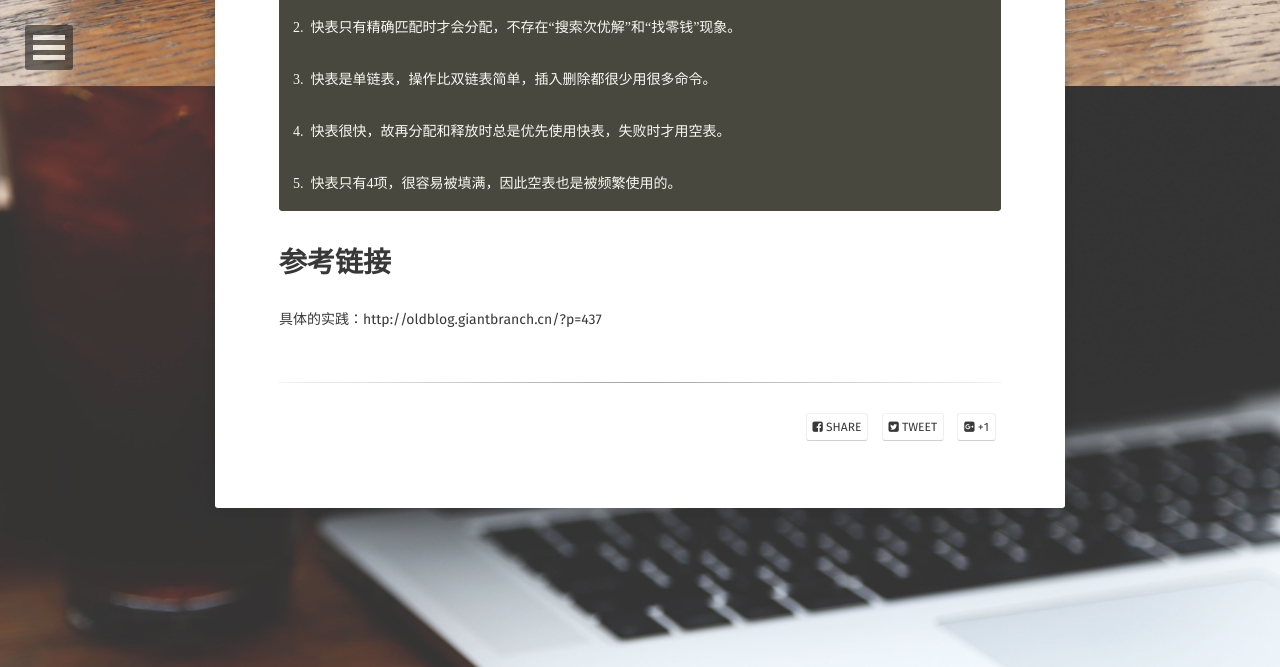
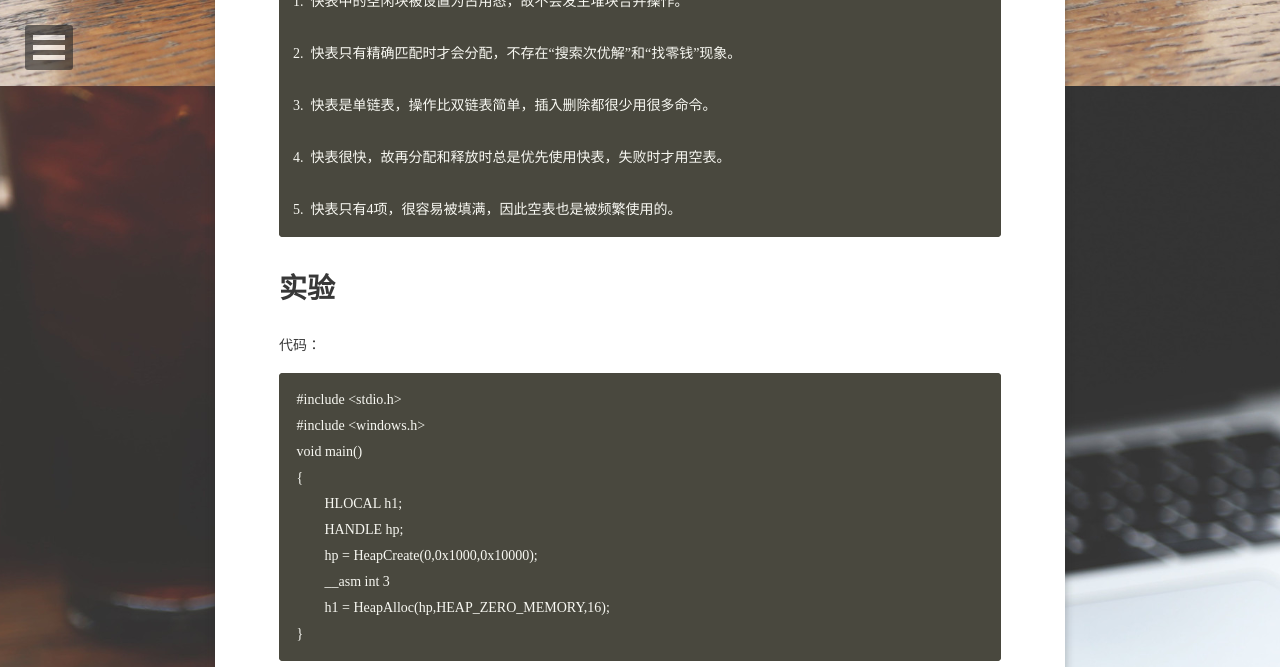
Before and after one commit to tearorca/tearorca.github.io, a Jekyll site: the page built from _posts/2019-3-20-《0day安全》windows堆的结构.md, in a window 1280 px wide and 1400 px high, scrolled down 3514 px. Shown: the top 667 px of the window. Built offline with Jekyll 4.4.1, drawn with Linux system fonts in a browser that asks for light colours; some web fonts are replaced; comment, search, counter and statistics services are not loaded; some of the changed text lies outside the part shown; grey boxes are pictures that could not be loaded.

Commit message:
Update 2019-3-20-《0day安全》windows堆的结构.md

```diff
--- a/_posts/2019-3-20-《0day安全》windows堆的结构.md
+++ b/_posts/2019-3-20-《0day安全》windows堆的结构.md
@@ -82,5 +82,28 @@ excerpt:
 
 	5.  快表只有4项，很容易被填满，因此空表也是被频繁使用的。
 
+
+# **实验**
+代码：
+
+	 #include <stdio.h>
+	 #include <windows.h>
+	 void main()
+	 {
+		 HLOCAL h1;
+		 HANDLE hp;
+		 hp = HeapCreate(0,0x1000,0x10000);
+		 __asm int 3
+		 h1 = HeapAlloc(hp,HEAP_ZERO_MEMORY,16);
+	 }
+
+直接运行出错后选择取消进入od调试，现在的eax就是前面HeapCreate的返回地址，也就是创建堆的起始地址。
+![](http://ww1.sinaimg.cn/large/7fb67c86ly1g1pr3vpjrcj213h0nxacu.jpg)
+从3A0000开始包含的信息依次是段表索引，虚表索引，空表使用标识和空表索引区
+![](http://ww1.sinaimg.cn/large/7fb67c86ly1g1pr5hsjycj20y20j5dhi.jpg)
+跟进
+![](http://ww1.sinaimg.cn/large/7fb67c86ly1g1pr720zxhj20gl0ar74z.jpg)
+
+
 # **参考链接**
 具体的实践：http://oldblog.giantbranch.cn/?p=437
```
